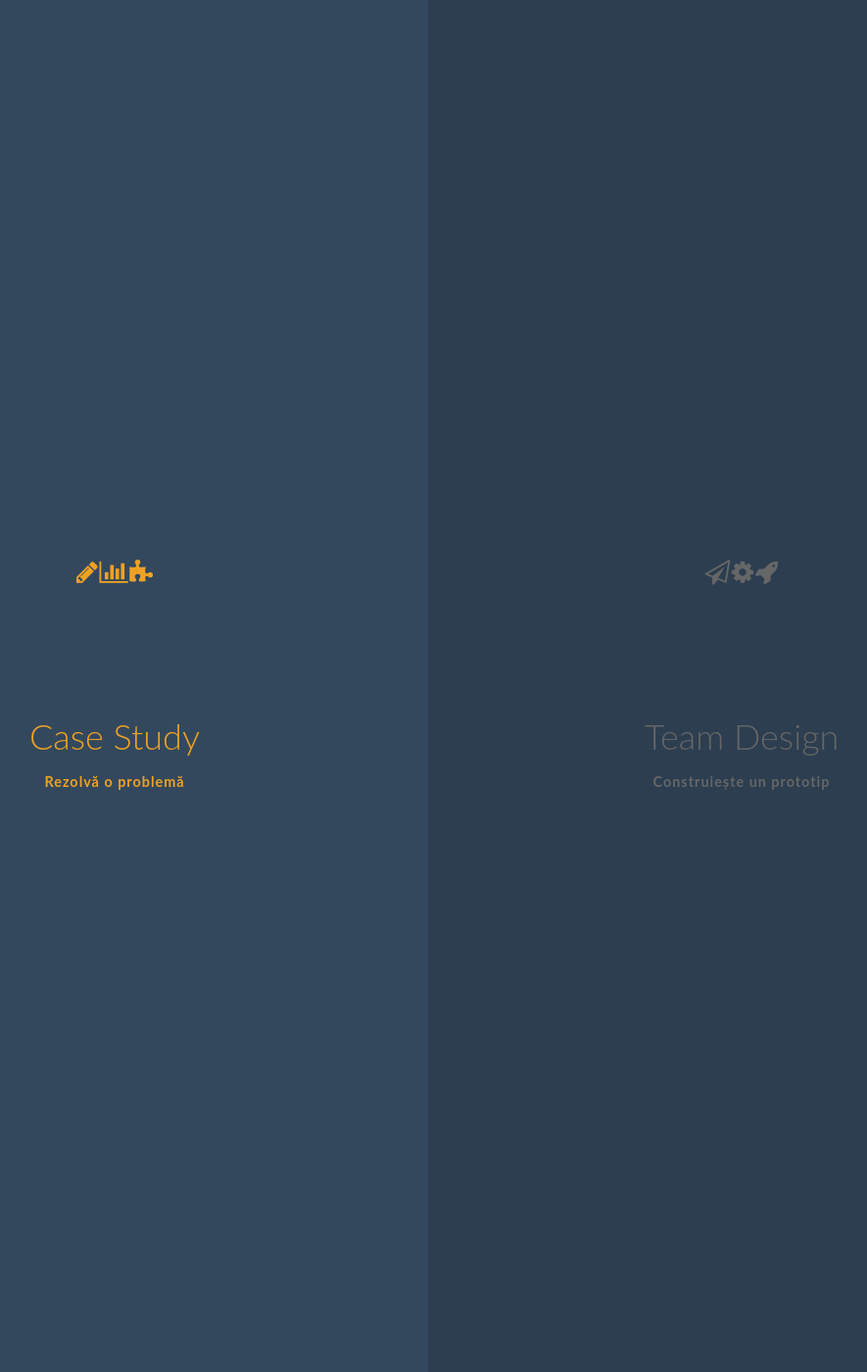
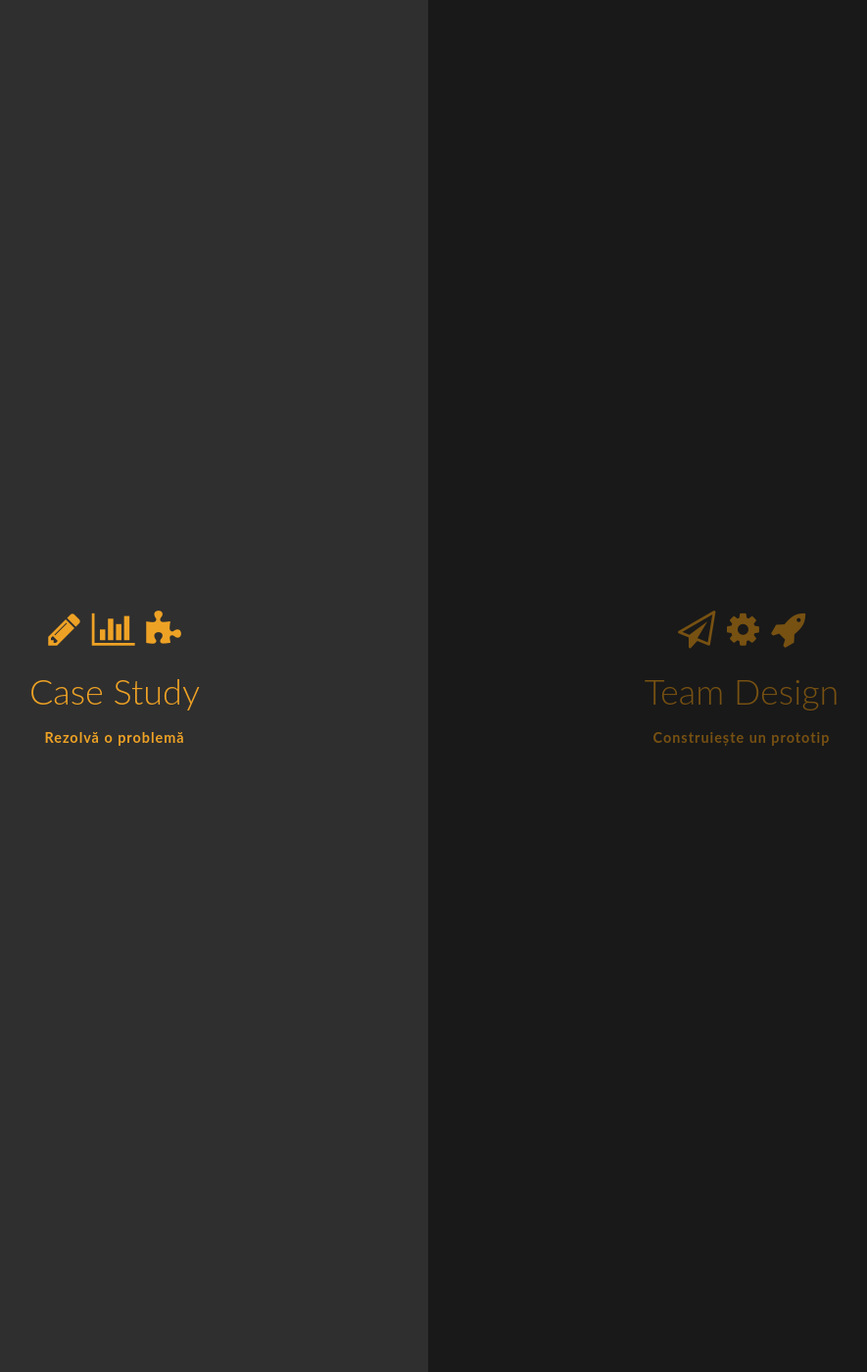
Before and after one commit to BEST-Chisinau/best-chisinau.github.io, a Jekyll site: the page built from _pages/ebec18-application.md, in a window 1280 px wide and 1400 px high. Shown: the whole window at 98% size, without its empty margins (203-1088 px from the left). Built offline with Jekyll 4.4.1, drawn with Linux system fonts in a browser that asks for light colours; nearby versions of some CDN libraries.

Commit message:
changed UI & UX, fixed animations, added preloader

```diff
--- a/_layouts/ebec18-application.html
+++ b/_layouts/ebec18-application.html
@@ -5,7 +5,7 @@
 		<meta http-equiv="X-UA-Compatible" content="IE=edge,chrome=1">
 		<meta name="viewport" content="width=device-width, initial-scale=1.0">
 		<title>Aplică</title>
-		<meta property="og:title" content="Aplică la EBEC Chișinău 2017">
+		<meta property="og:title" content="Aplică la EBEC Challenge Chișinău 2018">
 		<meta property="og:image" content="http://i.imgur.com/EV2EbFl.png">
 		<meta property="og:description" content="European BEST Engineering Competition este o competiție inginerească de nivel european constituită din 2 etape: locală şi regională.
 		Aceasta este organizată de BEST Chișinău exclusiv pentru studenții Universității Tehnice a Moldovei. Aceștia pot participa la una din cele 2 probe propuse: Case Study și Team Design.">
@@ -42,9 +42,9 @@
 
 						<div class="intro-content">
 							<div class="profile"><!-- <img src="img/casestudy.svg" alt="profile1"> -->
-								<i class="fa fa-pencil fa-4x"></i>
-								<i class="fa fa-bar-chart  fa-4x"></i>
-								<i class="fa fa-puzzle-piece  fa-4x"></i>
+								<i class="fa fa-pencil fa-4x profile-icons"></i>
+								<i class="fa fa-bar-chart  fa-4x profile-icons"></i>
+								<i class="fa fa-puzzle-piece  fa-4x profile-icons"></i>
 
 							</div>
 							<h1><span>Case Study </span>
@@ -59,9 +59,9 @@
 					<div class="side side-right">
 						<div class="intro-content">
 							<div class="profile"><!-- <img src="img/teamdesign.svg" alt="profile2"> -->
-								<i class="fa fa-paper-plane-o fa-4x"></i>
-								<i class="fa fa-cog  fa-4x"></i>
-								<i class="fa fa-rocket  fa-4x"></i>
+								<i class="fa fa-paper-plane-o fa-4x profile-icons"></i>
+								<i class="fa fa-cog  fa-4x profile-icons"></i>
+								<i class="fa fa-rocket  fa-4x profile-icons"></i>
 
 							</div>
 							<h1><span>Team Design </span>
@@ -81,7 +81,7 @@
 					<div class="page-inner">
 						<div id="wrapper" class="container">
 
-				      <h1>Aplică la Team Design</h1>
+				      <h2>Aplică la Team Design</h2>
 
 				        <form id="input-form" name="form-work" action="#" onsubmit="submitted=true" target="hidden_iframe" method="POST">
 
@@ -209,7 +209,7 @@
 							<div class="page-inner">
 								<div id="wrapper2" class="container">
 
-									<h1>Aplică la Case Study</h1>
+									<h2>Aplică la Case Study</h2>
 
 										<form id="input-form2" name="form-work" action="#" onsubmit="submitted=true" target="hidden_iframe" method="POST">
 
@@ -324,10 +324,11 @@
 				</div><!-- /page-left -->
 			</div>
 
-				<a href="#" class="back back-right" title="back to intro">&rarr;</a>
-				<a href="#" class="back back-left" title="back to intro">&larr;</a>
+				<a href="#" class="back back-right" title="back to selection">&rarr;</a>
+				<a href="#" class="back back-left" title="back to selection">&larr;</a>
 			</div><!-- /splitlayout -->
 		</div><!-- /container -->
+
 
 		<script>
     var showMessage= function () {
@@ -338,6 +339,14 @@
     </script>
 
 		<script src="https://cdnjs.cloudflare.com/ajax/libs/jquery/3.1.1/jquery.min.js"></script>
+		<script>
+		$( "body" ).prepend( '<div id="preloader"><div class="spinner-sm" id="status"> </div></div>' );
+		$(window).on('load', function() { // makes sure the whole site is loaded
+			$('#status').fadeOut(); // will first fade out the loading animation
+			$('#preloader').delay(250).fadeOut('fast'); // will fade out the white DIV that covers the website.
+			$('body').delay(250).css({'overflow':'visible'});
+		})
+		</script>
 		<script type="text/javascript" src="https://cdnjs.cloudflare.com/ajax/libs/twitter-bootstrap/3.3.2/js/bootstrap.min.js"></script>
 		<script src="https://cdnjs.cloudflare.com/ajax/libs/modernizr/2.8.3/modernizr.min.js"></script>
 		<script src="https://cdnjs.cloudflare.com/ajax/libs/classie/1.0.1/classie.min.js"></script>
--- a/assets/css/component.css
+++ b/assets/css/component.css
@@ -6,9 +6,77 @@
 }
 
 body {
-	overflow-y: scroll;
+	overflow: hidden;
 	background: #ecf0f1;
 }
+
+
+#preloader {
+  position: absolute;
+  top: 0;
+  left: 0;
+  right: 0;
+  bottom: 0;
+
+  /*background-color: #f5f5f5;*/
+	  background-color: #191919;
+		opacity: 0.95;
+  /* change if the mask should have another color then white */
+  z-index: 999999;
+  /* makes sure it stays on top */
+}
+
+#status {
+
+  /*left: 45%;
+  top: 45%;*/
+	  /*position: absolute;*/
+		margin: auto;
+	  position: absolute;
+	  top: 0; left: 0; bottom: 0; right: 0;
+  /* centers the loading animation vertically one the screen */
+  /* is width and height divided by two */
+}
+
+.spinner-sm {
+  width: 150px;
+  height: 150px;
+  background-image: url(https://i.imgur.com/k3CNAD3.png);
+  /*background-size: 40%;*/
+  background-position: center center;
+  background-repeat: no-repeat;
+  /*background-color: #214577;*/
+  /*border-radius: 50%;*/
+	  animation: spinny 1.8s linear infinite;
+}
+
+}
+@keyframes spinny {
+  0% {
+    transform: rotate(0deg) scale(1);
+  }
+  50% {
+    transform: rotate(90deg) scale(1.5);
+  }
+  100% {
+    transform: rotate(360deg) scale(1);
+  }
+}
+@keyframes spinny {
+  0% {
+    transform: rotate(0deg) scale(1);
+  }
+  50% {
+    transform: rotate(90deg) scale(1.5);
+  }
+  100% {
+    transform: rotate(360deg) scale(1);
+  }
+}
+
+/*preloader*/
+
+
 
 .splitlayout {
 	position: relative;
@@ -54,15 +122,15 @@
 
 .side-left {
 	left: 0;
-	background: #2c3e50;
-	color: #666666;
+	background: #191919;
+	color: #775112;
 	/* outline: 1px solid #47a3da;  avoid gap */
 }
 
 .side-right {
 	right: 0;
-	background: #2c3e50;
-	color: #666666;
+	background: #191919;
+	color: #775112;
 	/*outline: 1px solid #fff; *//* avoid gap */
 }
 
@@ -80,10 +148,14 @@
 
 .profile {
 	margin: 0 auto;
-	width: 140px;
-	height: 140px;
+	/*width: 140px;
+	height: 140px;*/
 	border-radius: 50%;
 	/*background: #47a3da;*/
+}
+.profile-icons {
+	font-size: 6em;
+	padding: 5px;
 }
 
 .profile img {
@@ -145,7 +217,7 @@
 	border-radius: 50%;
 	color: #fff;
 	text-align: center;
-	font-size: 30px;
+	font-size: 40px;
 	line-height: 44px;
 	opacity: 0;
 	pointer-events: none;
@@ -378,13 +450,13 @@
 
 
 .side-left:hover {
-	background-color: #33485d;
+	background-color: #2f2f2f;
 	color: #eea225;
 
 }
 
 .side-right:hover {
-	background-color: #33485d;
+	background-color: #2f2f2f;
 	color: #eea225;
 }
 /*#thankyou {
@@ -554,3 +626,14 @@
   margin-bottom: 0;
   text-align: left;
 }
+
+#wrapper h2 {
+	margin-top: 20px;
+	font-size: 24px;
+	font-weight: 400;
+}
+#wrapper2 h2 {
+	margin-top: 20px;
+	font-size: 24px;
+	font-weight: 400;
+}
--- a/assets/css/ebec.css
+++ b/assets/css/ebec.css
@@ -7,6 +7,74 @@
 	padding: 0 0 40px 0 !important;*/
 	/*color: #1c424d;*/
 }
+
+
+/* Preloader */
+
+#preloader {
+  position: absolute;
+  top: 0;
+  left: 0;
+  right: 0;
+  bottom: 0;
+
+  /*background-color: #f5f5f5;*/
+	  background-color: #191919;
+		/*opacity: 0.95;*/
+  /* change if the mask should have another color then white */
+  z-index: 9999;
+  /* makes sure it stays on top */
+}
+
+#status {
+
+  /*left: 45%;
+  top: 45%;*/
+	  /*position: absolute;*/
+		margin: auto;
+	  position: absolute;
+	  top: 0; left: 0; bottom: 0; right: 0;
+  /* centers the loading animation vertically one the screen */
+  /* is width and height divided by two */
+}
+
+.spinner-sm {
+  width: 150px;
+  height: 150px;
+  background-image: url(https://i.imgur.com/k3CNAD3.png);
+  /*background-size: 40%;*/
+  background-position: center center;
+  background-repeat: no-repeat;
+  /*background-color: #214577;*/
+  /*border-radius: 50%;*/
+	  animation: spinny 1.5s linear infinite;
+}
+
+}
+@keyframes spinny {
+  0% {
+    transform: rotate(0deg) scale(1);
+  }
+  50% {
+    transform: rotate(90deg) scale(1.5);
+  }
+  100% {
+    transform: rotate(360deg) scale(1);
+  }
+}
+@keyframes spinny {
+  0% {
+    transform: rotate(0deg) scale(1);
+  }
+  50% {
+    transform: rotate(90deg) scale(1.5);
+  }
+  100% {
+    transform: rotate(360deg) scale(1);
+  }
+}
+
+/*preloader*/
 
 h1 {
 	font-weight: 700;
@@ -1272,3 +1340,6 @@
 #form-submit {
 	margin-bottom: 20px;
 }
+#form-submit2 {
+	margin-bottom: 20px;
+}
```
Also changed, not shown: other parts of _layouts/ebec18-application.html (+1 -1 lines), _layouts/ebec18.html (+22 -18 lines), assets/css/demo.css (+0 -13 lines), assets/js/ebec.js (+10 -2 lines).
